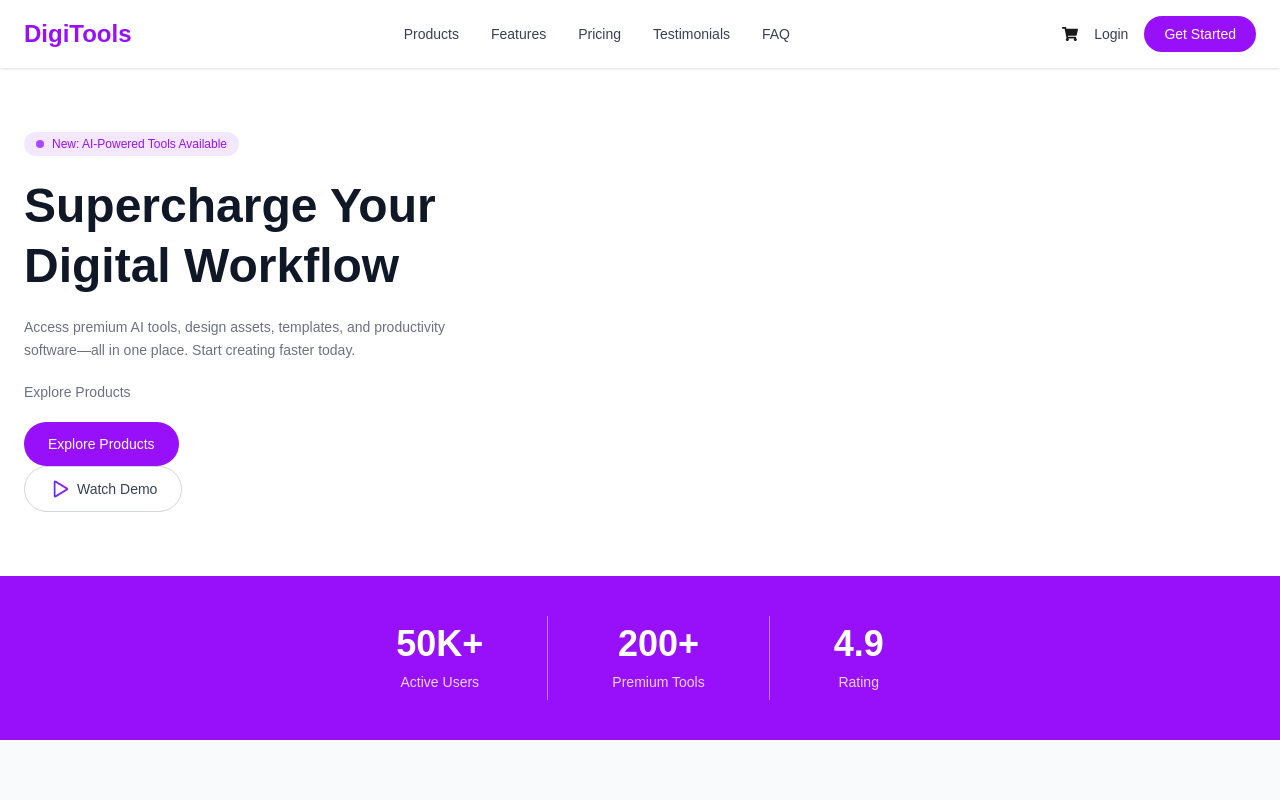
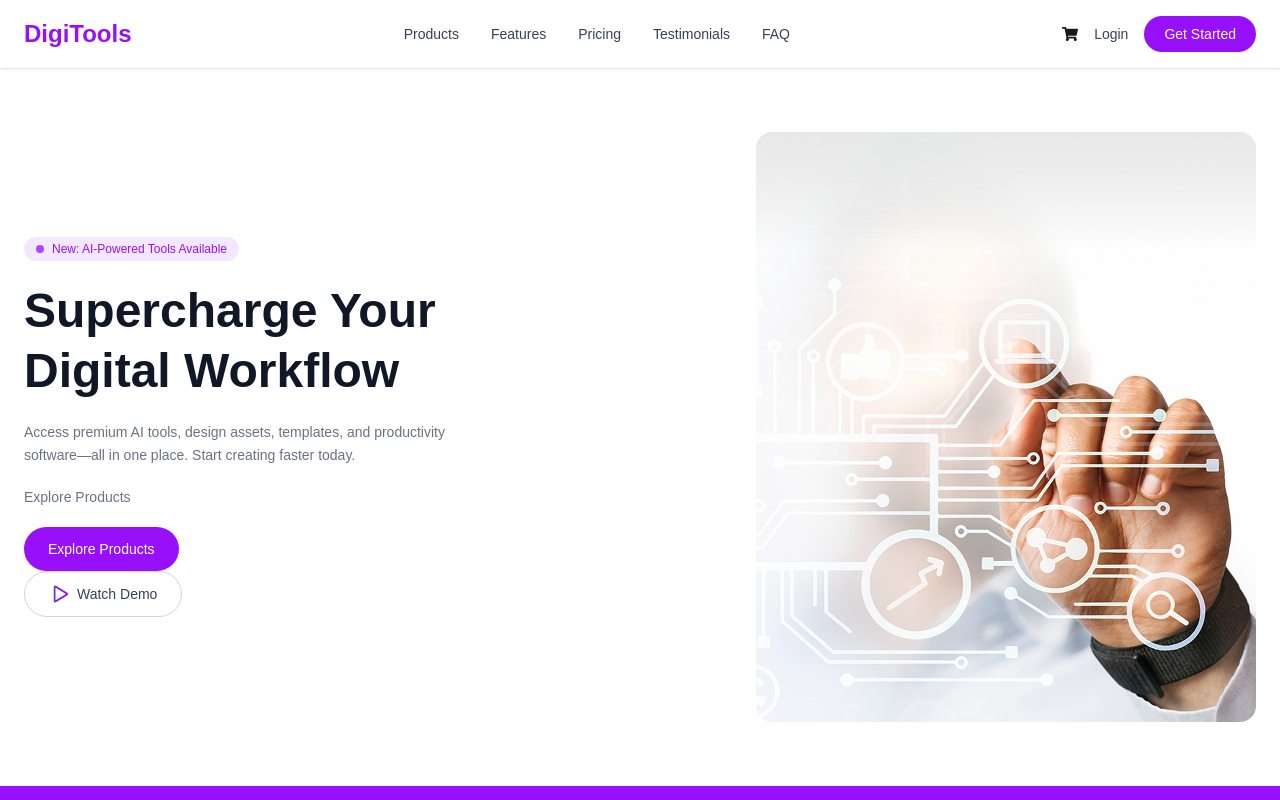
Before and after one commit to asif404-error/my-sixth-assignment, a React (Vite) app: page / in a window 1280 px wide. Shown: the top 800 px of the page. Built offline with nearby package versions, Linux system fonts and the light colour scheme.

Commit message:
Banner Image imported and added.

```diff
--- a/src/components/banner/Banner.jsx
+++ b/src/components/banner/Banner.jsx
@@ -1,5 +1,6 @@
 import React from "react";
 import PlayIcon from "../../assets/play.png";
+import BannerImg from "../../assets/banner.png";
 
 const Banner = () => {
   return (
@@ -7,9 +8,8 @@ const Banner = () => {
       <div className="max-w-7xl mx-auto flex flex-col md:flex-row items-center gap-10">
         <div className="flex-1 flex flex-col gap-5">
           <div className="inline-flex items-center gap-2 bg-purple-100 text-purple-600 text-xs font-medium px-3 py-1 rounded-full w-fit">
-            <span className="w-2 h-2 bg-purple-500 rounded-full">
-            </span>
-              New: AI-Powered Tools Available
+            <span className="w-2 h-2 bg-purple-500 rounded-full"></span>
+            New: AI-Powered Tools Available
           </div>
           <h1 className="text-4xl md:text-5xl font-extrabold text-gray-900 leading-tight">
             Supercharge Your <br /> Digital Workflow
@@ -31,7 +31,11 @@ const Banner = () => {
           </div>
         </div>
         <div>
-
+          <img
+            src={BannerImg}
+            alt="AI Digital Workflow"
+            className="w-full h-auto rounded-2xl object-cover"
+          />
         </div>
       </div>
     </section>
```
